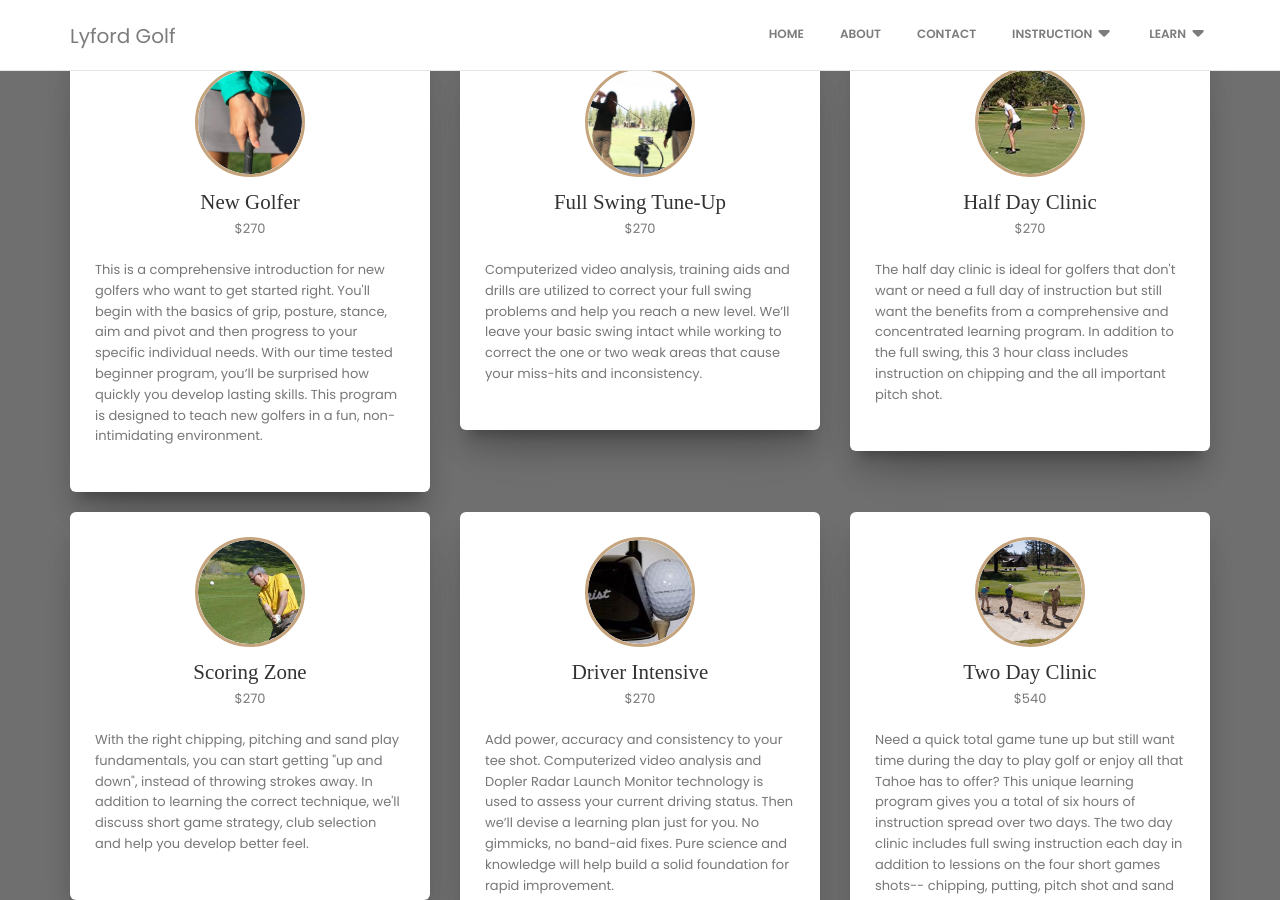
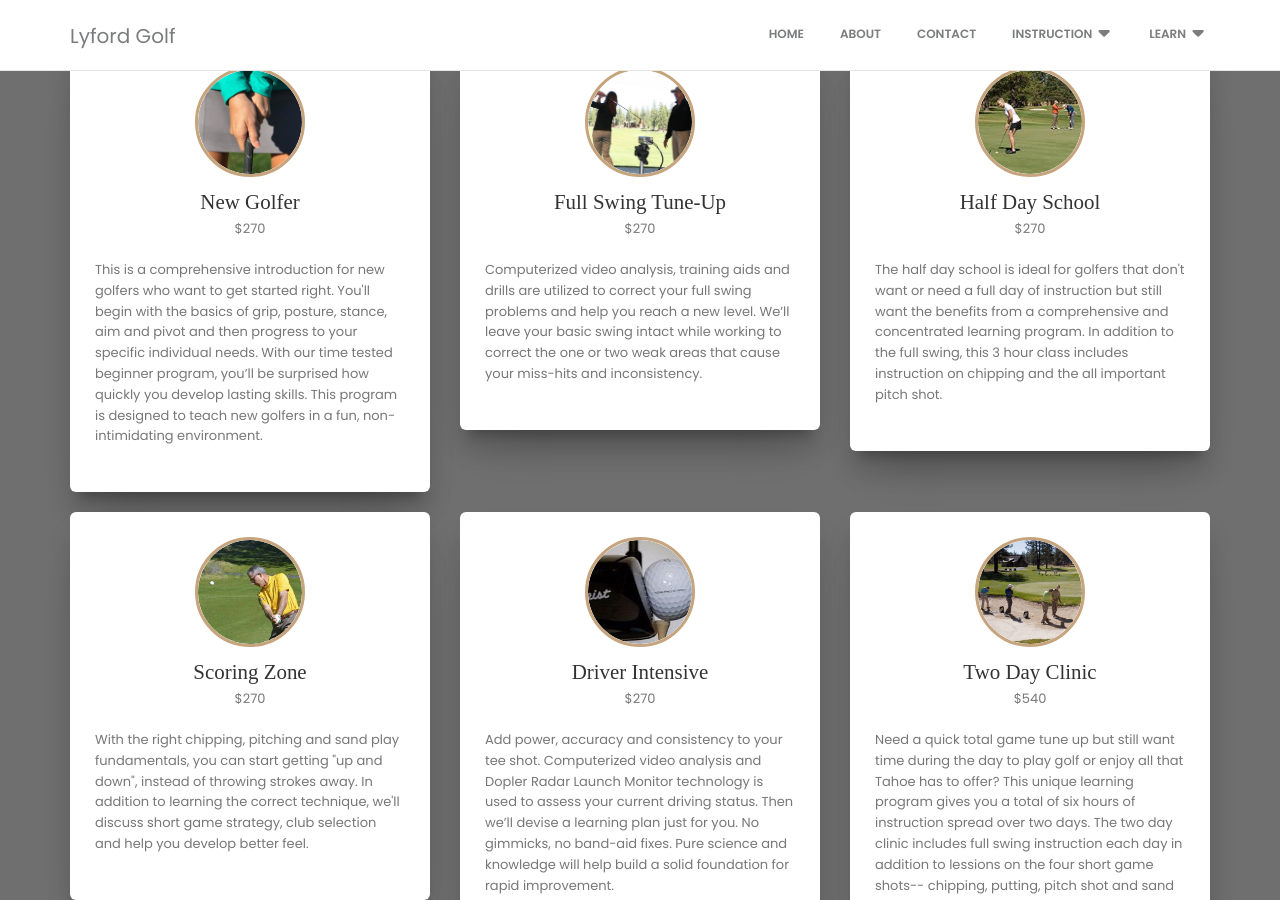
Before and after one commit to cheneymah18/lyfordgolf, a Jekyll site: the page built from clinics.html, in a window 1280 px wide and 900 px high, scrolled down 931 px. Built offline with Jekyll 4.4.1, drawn with Linux system fonts in a browser that asks for light colours; nearby versions of some CDN libraries; some web fonts are replaced; some of the changed text lies outside the part shown.

Commit message:
Update clinics.html

```diff
--- a/clinics.html
+++ b/clinics.html
@@ -72,10 +72,10 @@ category: instruction
                                                 <img alt="Half Day Golf School Thumbnail" class="img-circle" src="/assets/img/thumb_schools1.jpg"/>
                                             </div>
                                             <div class="description text-left">
-                                                <h3 class="title">Half Day Clinic</h3>
+                                                <h3 class="title">Half Day School</h3>
                                                 <p class="description text-center">$270</p>
                                                 <p class="description">
-                                                    The half day clinic is ideal for golfers that don't want or need a full day of instruction but still want the benefits from a comprehensive and concentrated learning program. In addition to the full swing, this 3 hour class includes instruction on chipping and the all important pitch shot.
+                                                    The half day school is ideal for golfers that don't want or need a full day of instruction but still want the benefits from a comprehensive and concentrated learning program. In addition to the full swing, this 3 hour class includes instruction on chipping and the all important pitch shot.
                                                 </p>
                                             </div>
                                         </div>
@@ -125,7 +125,7 @@ category: instruction
                                                 <h3 class="title">Two Day Clinic</h3>
                                                 <p class="description text-center">$540</p>
                                                 <p class="description">
-                                                    Need a quick total game tune up but still want time during the day to play golf or enjoy all that Tahoe has to offer? This unique learning program gives you a total of six hours of instruction spread over two days. The two day clinic includes full swing instruction each day in addition to lessions on the four short games shots-- chipping, putting, pitch shot and sand play.
+                                                    Need a quick total game tune up but still want time during the day to play golf or enjoy all that Tahoe has to offer? This unique learning program gives you a total of six hours of instruction spread over two days. The two day clinic includes full swing instruction each day in addition to lessions on the four short game shots-- chipping, putting, pitch shot and sand play.
                                                 </p>
                                             </div>
                                         </div>
@@ -149,7 +149,7 @@ category: instruction
                         <div class="col-md-6 col-md-offset-3 col-lg-4 col-lg-offset-4">
                             <h2>Create a Full Day Package</h2>
                             <p>
-                                Turn a 3 hour clinic into a full day of golf at Old Greenwood by adding lunch and a round of golf (with cart) after class. All clinics, with the exception of the two day clinic, are 3 hours.
+                                Turn a 3 hour clinic into a full day of golf at Old Greenwood by adding lunch and a round of golf (with cart) after class.
                             </p>
                             <table class="table table-hover text-left">
                                 <tr><td>Low Season (October-May)</td><td>$75</td></tr>
```
